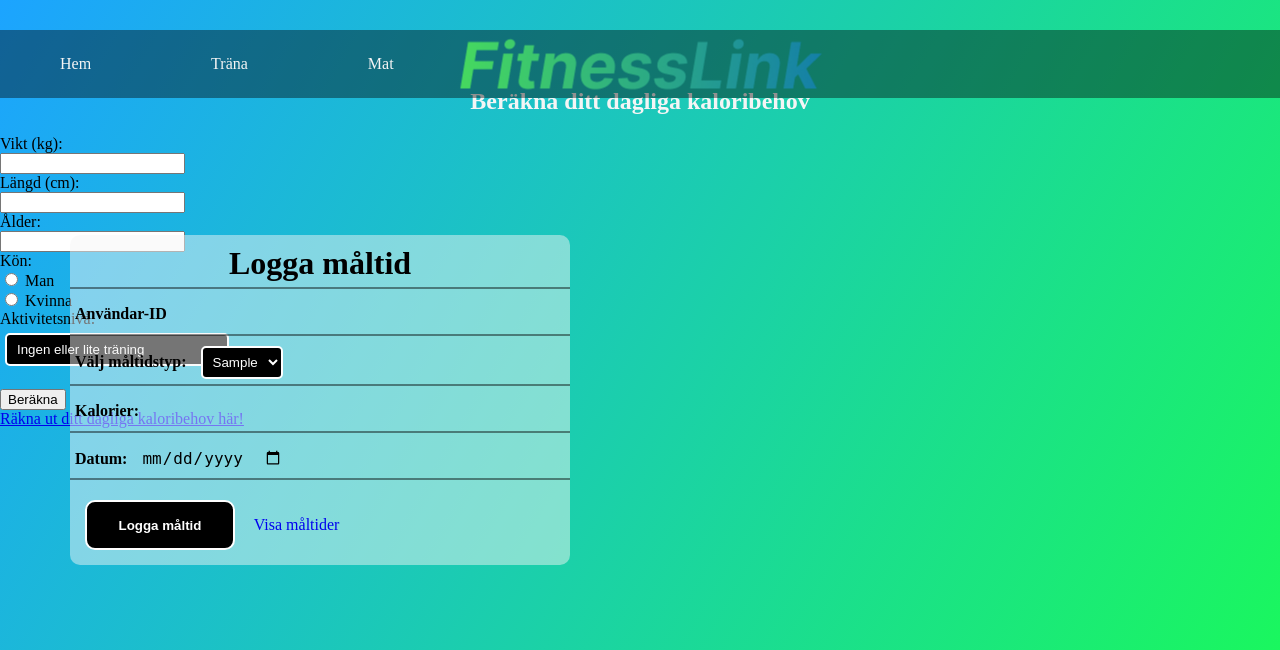
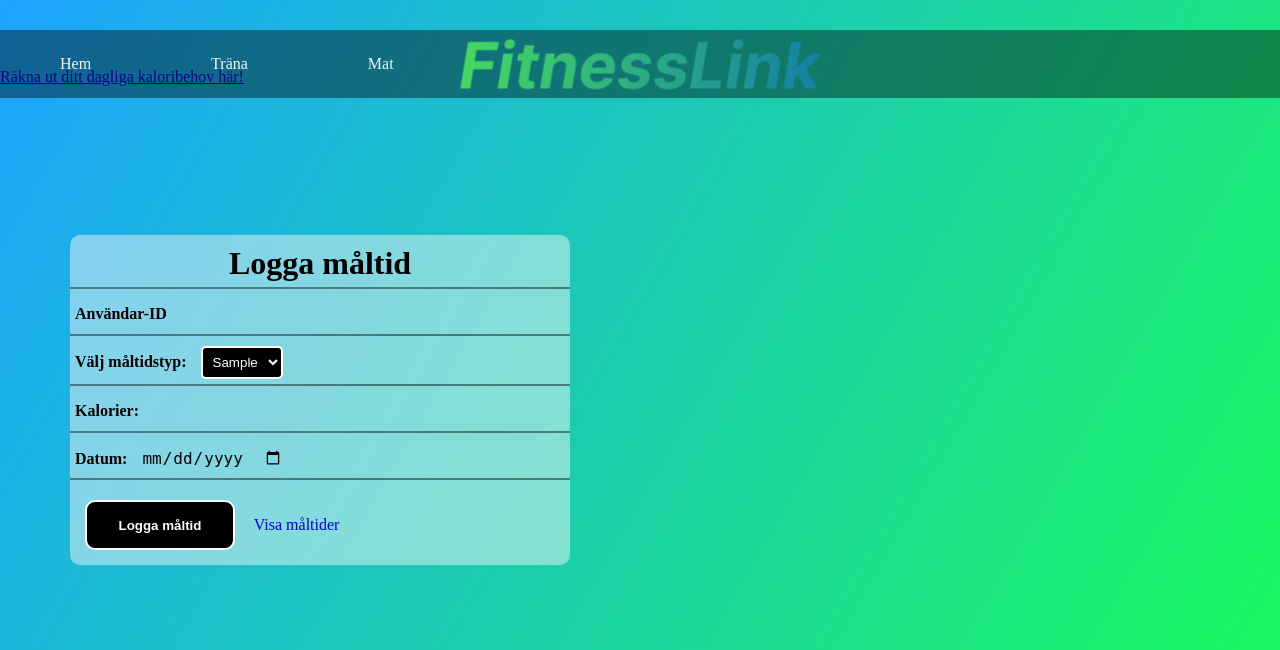
Before and after one commit to JacobKatzIA/TEAM_12, a Flask app: page /meal in a window 1280 px wide. Shown: the top 650 px of the page. Run offline with Flask 3, Linux system fonts and the light colour scheme; a database or web service that is not in the repository returns one stand-in record (values such as "Sample title"); some libraries are stand-ins or nearby versions.

Commit message:
Update meal.html

```diff
--- a/projekt/fitnesslink/templates/meal.html
+++ b/projekt/fitnesslink/templates/meal.html
@@ -48,40 +48,9 @@
         <a href="/view_meals/6">Visa måltider</a>
       </form>
     </div>
-    <h2>Beräkna ditt dagliga kaloribehov</h2>
-    <form action="/calculate_calories" method="POST">
-
-    <label for="weight">Vikt (kg):</label><br>
-    <input type="text" id="weight" name="weight" title="Ange vikt i kg (exempel: 70)" pattern="[0-9]+" required><br>
-
-    <label for="height">Längd (cm):</label><br>
-        <input type="text" id="height" name="height" title="Ange längd i cm (exempel: 175)" pattern="[0-9]+" required><br>
-
-        <label for="age">Ålder:</label><br>
-        <input type="text" id="age" name="age" title="Ange ålder i år (exempel: 30)" pattern="[0-9]+" required><br>
-
-        <label for="gender">Kön:</label><br>
-        <input type="radio" id="male" name="gender" value="MAN" required>
-        <label for="male">Man</label><br>
-        <input type="radio" id="female" name="gender" value="KVINNA" required>
-        <label for="female">Kvinna</label><br>
-
-    <label for="activity_level">Aktivitetsnivå:</label><br>
-    <select id="activity_level" name="activity_level" required>
-        <option value="1">Ingen eller lite träning</option>
-        <option value="2">Träning 1-3 dagar i veckan</option>
-        <option value="3">Träning 4-5 dagar i veckan</option>
-        <option value="4">Träning 6-7 dagar i veckan</option>
-        <option value="5">Träning 2 ggr/dag (tung träning)</option>
-    </select><br><br>
-
-    <button type="submit">Beräkna</button>
-    </form>
-    {% if calories%}
-        <p>Ditt dagliga kaloribehov är: {{ calories }}</p>
-        {% endif %}
   </div>
   <a href="/calculate_calories">Räkna ut ditt dagliga kaloribehov här!</a>
+
 </body>
 
 </html>
```
